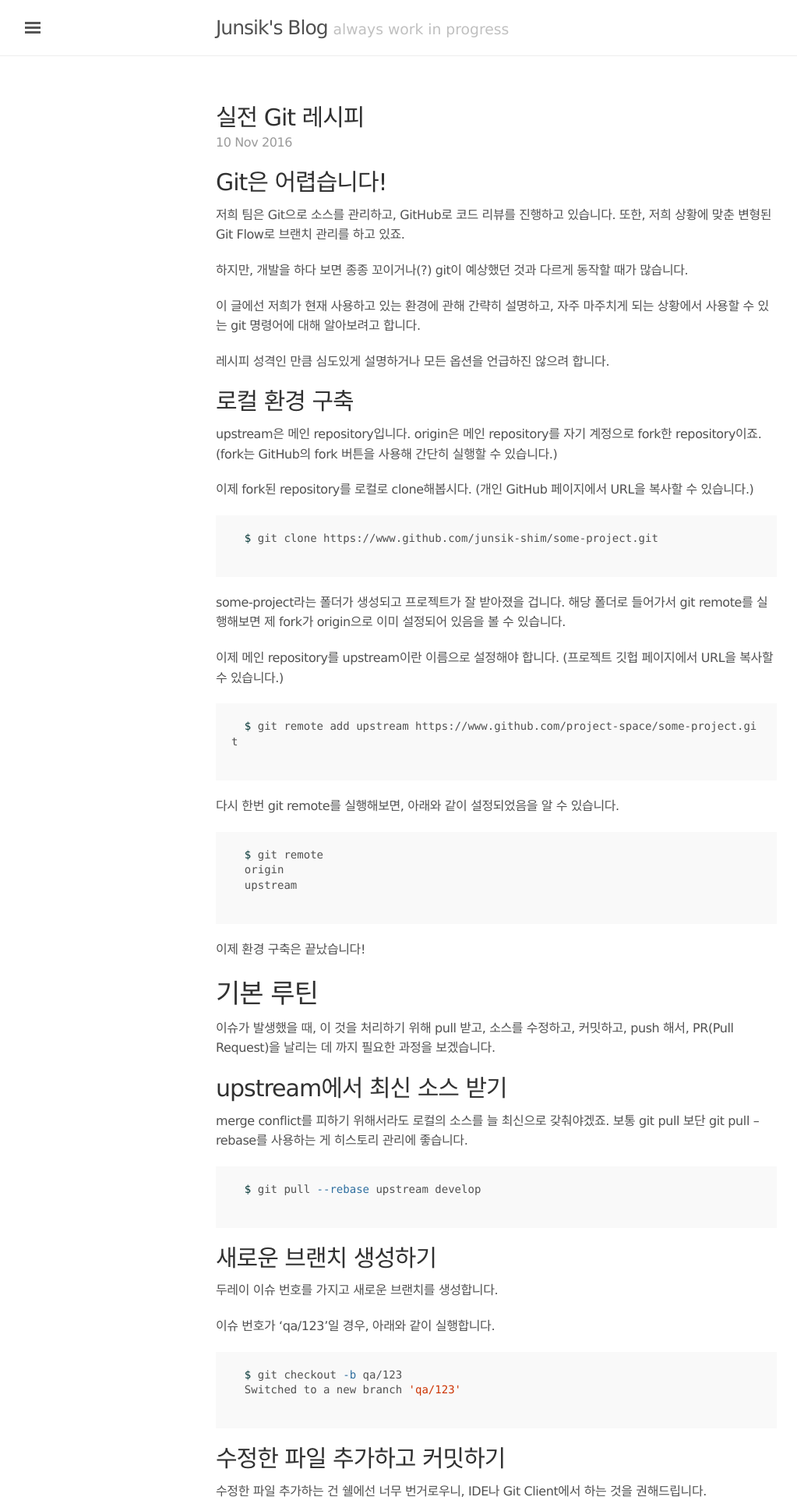
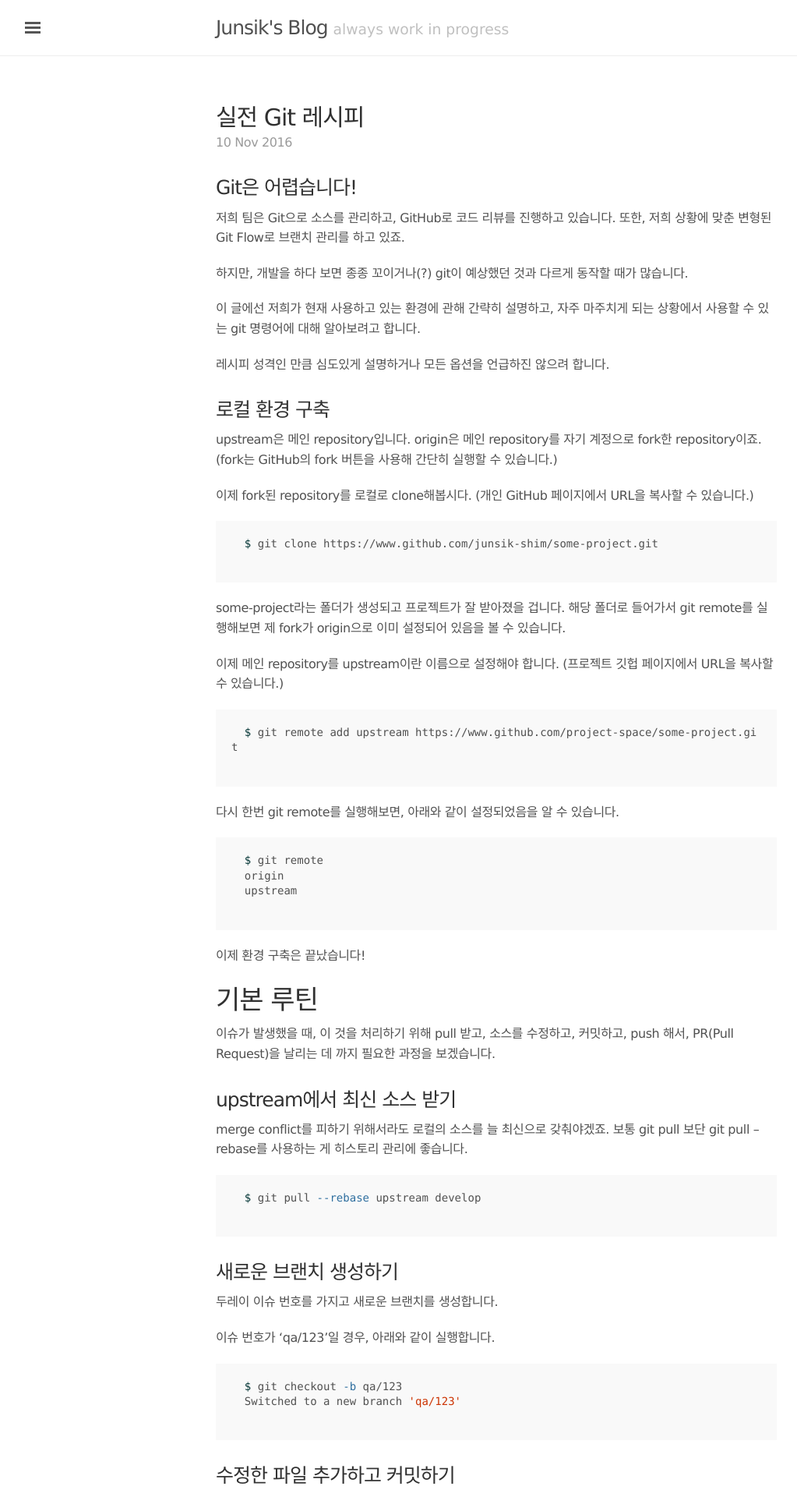
Before and after one commit to JunsikShim/junsikshim.github.io, a Jekyll site: the page built from _posts/2016-11-10-실전-Git-레시피.md, in a window 1280 px wide. Shown: the top 1920 px of the page at 78% size, without its empty margins (3-1026 px from the left). Built offline with Jekyll 4.4.1, drawn with Linux system fonts in a browser that asks for light colours; our own code applies the rules of GitHub Pages for plain Markdown files; comment, search, counter and statistics services are not loaded.

Commit message:
실전 Git 레시피 수정

```diff
--- a/_posts/2016-11-10-실전-Git-레시피.md
+++ b/_posts/2016-11-10-실전-Git-레시피.md
@@ -1,4 +1,4 @@
-## Git은 어렵습니다!
+### Git은 어렵습니다!
 
 저희 팀은 Git으로 소스를 관리하고, GitHub로 코드 리뷰를 진행하고 있습니다.
 또한, 저희 상황에 맞춘 변형된 Git Flow로 브랜치 관리를 하고 있죠.
@@ -10,7 +10,7 @@
 
 레시피 성격인 만큼 심도있게 설명하거나 모든 옵션을 언급하진 않으려 합니다.
 
-## 로컬 환경 구축
+### 로컬 환경 구축
 
 upstream은 메인 repository입니다.
 origin은 메인 repository를 자기 계정으로 fork한 repository이죠. (fork는 GitHub의 fork 버튼을 사용해 간단히 실행할 수 있습니다.)
@@ -44,7 +44,7 @@ some-project라는 폴더가 생성되고 프로젝트가 잘 받아졌을 겁
 
 이슈가 발생했을 때, 이 것을 처리하기 위해 pull 받고, 소스를 수정하고, 커밋하고, push 해서, PR(Pull Request)을 날리는 데 까지 필요한 과정을 보겠습니다.
 
-## upstream에서 최신 소스 받기
+### upstream에서 최신 소스 받기
 
 merge conflict를 피하기 위해서라도 로컬의 소스를 늘 최신으로 갖춰야겠죠.
 보통 git pull 보단 git pull --rebase를 사용하는 게 히스토리 관리에 좋습니다.
@@ -53,7 +53,7 @@ merge conflict를 피하기 위해서라도 로컬의 소스를 늘 최신으로
   $ git pull --rebase upstream develop
   {% endhighlight %}
 
-## 새로운 브랜치 생성하기
+### 새로운 브랜치 생성하기
 
 두레이 이슈 번호를 가지고 새로운 브랜치를 생성합니다.
 
@@ -64,11 +64,11 @@ merge conflict를 피하기 위해서라도 로컬의 소스를 늘 최신으로
   Switched to a new branch 'qa/123'
   {% endhighlight %}
 
-## 수정한 파일 추가하고 커밋하기
+### 수정한 파일 추가하고 커밋하기
 
 수정한 파일 추가하는 건 쉘에선 너무 번거로우니, IDE나 Git Client에서 하는 것을 권해드립니다.
 
-## 커밋을 fork된 repository로 올리기
+### 커밋을 fork된 repository로 올리기
 
   {% highlight sh %}
   $ git push origin qa/123
@@ -76,7 +76,7 @@ merge conflict를 피하기 위해서라도 로컬의 소스를 늘 최신으로
    * [new branch]       qa/123 -> qa/123
   {% endhighlight %}
 
-## 메인 repository로 Pull Request 날리기
+### 메인 repository로 Pull Request 날리기
 
 GitHub의 본인의 fork repository에 가서 Compare & Pull Request 버튼을 눌러 코드 리뷰를 위한 PR을 날립니다.
 
@@ -84,7 +84,7 @@ GitHub의 본인의 fork repository에 가서 Compare & Pull Request 버튼을
 
 머리를 쥐어뜯게 만드는 상황들에 대한 해결법입니다. (물론 유일한 해결법은 아닙니다.)
 
-## 소스 수정을 한참 하다보니 새로운 브랜치가 아닌 develop에서 작업을 하고 있었다!
+### 소스 수정을 한참 하다보니 새로운 브랜치가 아닌 develop에서 작업을 하고 있었다!
 
 아직 커밋을 하지 않은 상태이므로 그냥 새로운 브랜치를 만들면 수정하고 있는 사항들도 같이 옮겨갑니다.
 
@@ -92,7 +92,7 @@ GitHub의 본인의 fork repository에 가서 Compare & Pull Request 버튼을
   $ git checkout -b new-branch
   {% endhighlight %}
 
-## 소스 수정을 하고 커밋도 했는데, 새로운 브랜치가 아닌 develop에서 작업을 하고 있었다!
+### 소스 수정을 하고 커밋도 했는데, 새로운 브랜치가 아닌 develop에서 작업을 하고 있었다!
 
 이런 경우에는, 현재 상태로 새로운 브랜치를 만들고, develop을 커밋하기 전의 상태로 되돌리면 됩니다.
 
@@ -104,7 +104,7 @@ GitHub의 본인의 fork repository에 가서 Compare & Pull Request 버튼을
 
 만약 커밋이 여러개였다면 1이 아닌 그에 맞는 숫자를 넣어주면 되겠죠.
 
-## 새로운 브랜치를 만들어야 하는데, develop에 아직 코드 리뷰를 통과하지 못한 커밋이 포함되어 있다!
+### 새로운 브랜치를 만들어야 하는데, develop에 아직 코드 리뷰를 통과하지 못한 커밋이 포함되어 있다!
 
 기존 작업 때 새로운 브랜치에서 작업을 하지 않고 develop에 바로 커밋하여 PR을 날렸을 경우 발생할 수 있는 상황입니다.
 해당 이슈의 코드 리뷰가 끝나지 않은 경우, 다른 이슈를 작업하기 위해 새로운 브랜치를 만들 때도 해당 커밋이 따라다니게 되는 문제입니다.
@@ -117,7 +117,7 @@ GitHub의 본인의 fork repository에 가서 Compare & Pull Request 버튼을
 
 마찬가지로 1 대신 원하는 숫자를 넣어주시면 됩니다.
 
-## 뭔가 실행했더니 이상해져버렸다!
+### 뭔가 실행했더니 이상해져버렸다!
 
 pull을 잘못 받거나 revert를 잘못 했거나.. 아니면 뭘 했는지도 모르겠는데 뭔가 이상해졌을 때에는 reset을 해주면 됩니다.
 
@@ -138,7 +138,7 @@ pull을 잘못 받거나 revert를 잘못 했거나.. 아니면 뭘 했는지도
 
   이것 또한 1대신 원하는 위치를 넣으면 됩니다.
 
-## 메인 repository에 Push를 하고 나니 뭔가 이상해진 걸 깨달았다!
+### 메인 repository에 Push를 하고 나니 뭔가 이상해진 걸 깨달았다!
 
 이미 public으로 나간 커밋은 reset을 하면 안 됩니다.
 이런 경우에는 해당 커밋을 revert 하고 다시 push를 해야 합니다.
@@ -151,7 +151,7 @@ pull을 잘못 받거나 revert를 잘못 했거나.. 아니면 뭘 했는지도
 
 그러면 커밋 메시지를 수정할 수 있는 창이 뜨고, 종료하면 revert가 수행됩니다.
 
-## merge 커밋을 revert 하고 싶다!
+### merge 커밋을 revert 하고 싶다!
 
 merge 커밋을 revert  하기 위해선 -m 플래그를 추가해줘야 합니다.
 -m 뒤에는 원하는 부모의 번호를 넣어줘야 하는데.. 보통 1을 넣어주시면 됩니다. (브랜치 merge 순서에 따라 달라집니다.)
@@ -160,7 +160,7 @@ merge 커밋을 revert  하기 위해선 -m 플래그를 추가해줘야 합니
   $ git revert -m 1 028c6298eb025ff8e5ccfbba399501a7e8e50af8
   {% endhighlight %}
 
-## 꼬였던 로컬 브랜치를 다 정리했고, origin에 있는 같은 브랜치를 이것으로 덮어씌우고 싶다!
+### 꼬였던 로컬 브랜치를 다 정리했고, origin에 있는 같은 브랜치를 이것으로 덮어씌우고 싶다!
 
 강제로 덮어씌우고 싶을 땐, -f를 붙여주면 됩니다.
 (메인 repository에는 절대로 하면 안 됩니다. 이미 못하게 막혀있겠지만요..)
@@ -169,7 +169,7 @@ merge 커밋을 revert  하기 위해선 -m 플래그를 추가해줘야 합니
   $ git push -f origin some-branch
   {% endhighlight %}
 
-## 로컬에만 있어야 하는 파일이 이미 push까지 되어버렸다!
+### 로컬에만 있어야 하는 파일이 이미 push까지 되어버렸다!
 
 IDE 설정 파일과 같이 로컬에만 존재해야 하는 파일이 메인 repository까지 실수로 들어갔을 때가 있습니다.
 이럴 때는 git에서는 지우면서 로컬에 있는 파일은 지우지 않아야 합니다.
@@ -178,7 +178,7 @@ IDE 설정 파일과 같이 로컬에만 존재해야 하는 파일이 메인 re
   $ git rm --cached some-filename
   {% endhighlight %}
 
-## 이미 커밋을 했는데 커밋 메세지를 수정하고 싶다!
+### 이미 커밋을 했는데 커밋 메세지를 수정하고 싶다!
 
 커밋 메세지를 수정하고 싶을 때는 amend를 사용하면 됩니다.
 
@@ -189,7 +189,7 @@ IDE 설정 파일과 같이 로컬에만 존재해야 하는 파일이 메인 re
 엄밀히 말하면 기존의 커밋을 수정하는 것이 아니고 새로운 커밋을 만들어냅니다.
 만약 이미 해당 커밋이 push가 되어 있는 상황이라면 다른 사람들의 히스토리를 꼬이게 만들 수 있으므로 되도록 지양해야 합니다.
 
-## 브랜치 이름을 바꾸고 싶다!
+### 브랜치 이름을 바꾸고 싶다!
 
 브랜치 이름을 바꾸고 싶을 땐, 아래와 같이 실행하면 됩니다.
 
@@ -197,7 +197,7 @@ IDE 설정 파일과 같이 로컬에만 존재해야 하는 파일이 메인 re
   $ git branch -m old-name new-name
   {% endhighlight %}
 
-## 비슷한 여러 커밋을 정리하고 싶다!
+### 비슷한 여러 커밋을 정리하고 싶다!
 
 같은 주제로 작업한 커밋이 여러개라면 깔끔한 히스토리 관리를 위해 커밋들을 squash하는 게 바람직합니다.
 
@@ -253,7 +253,7 @@ IDE 설정 파일과 같이 로컬에만 존재해야 하는 파일이 메인 re
 
   원하는 커밋 메세지를 넣은 후 저장/종료 후, git log를 해보시면 3개의 커밋이 하나의 커밋으로 합쳐진 것을 볼 수 있습니다.
 
-## Squash하고 싶은데 순서가 얽혀있다!
+### Squash하고 싶은데 순서가 얽혀있다!
 
 커밋 순서가 아래와 같은 경우에, 두 개의 'a 수정' 커밋을 묶고 싶다면 어떻게 해야 할까요.
 
```
